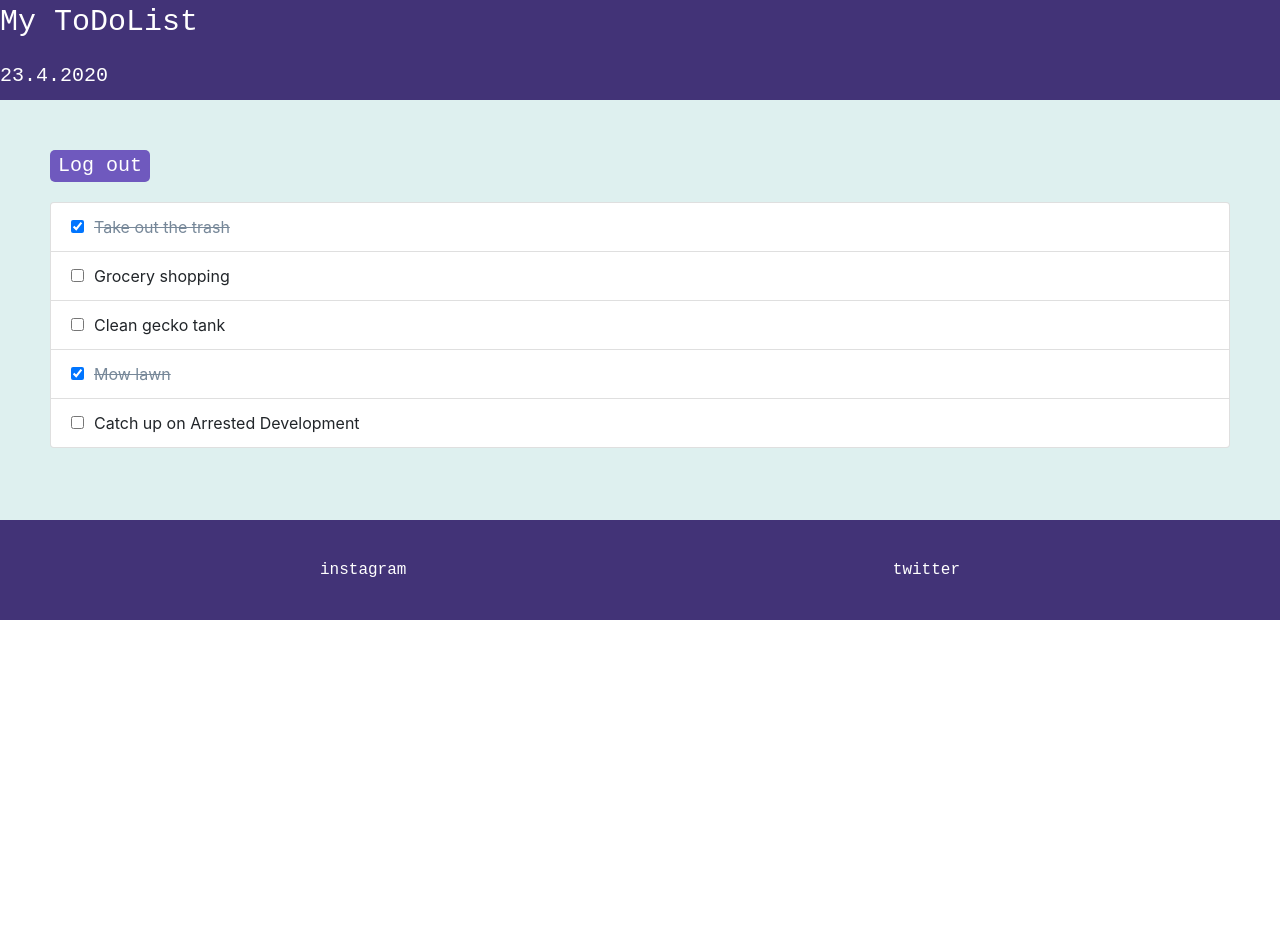
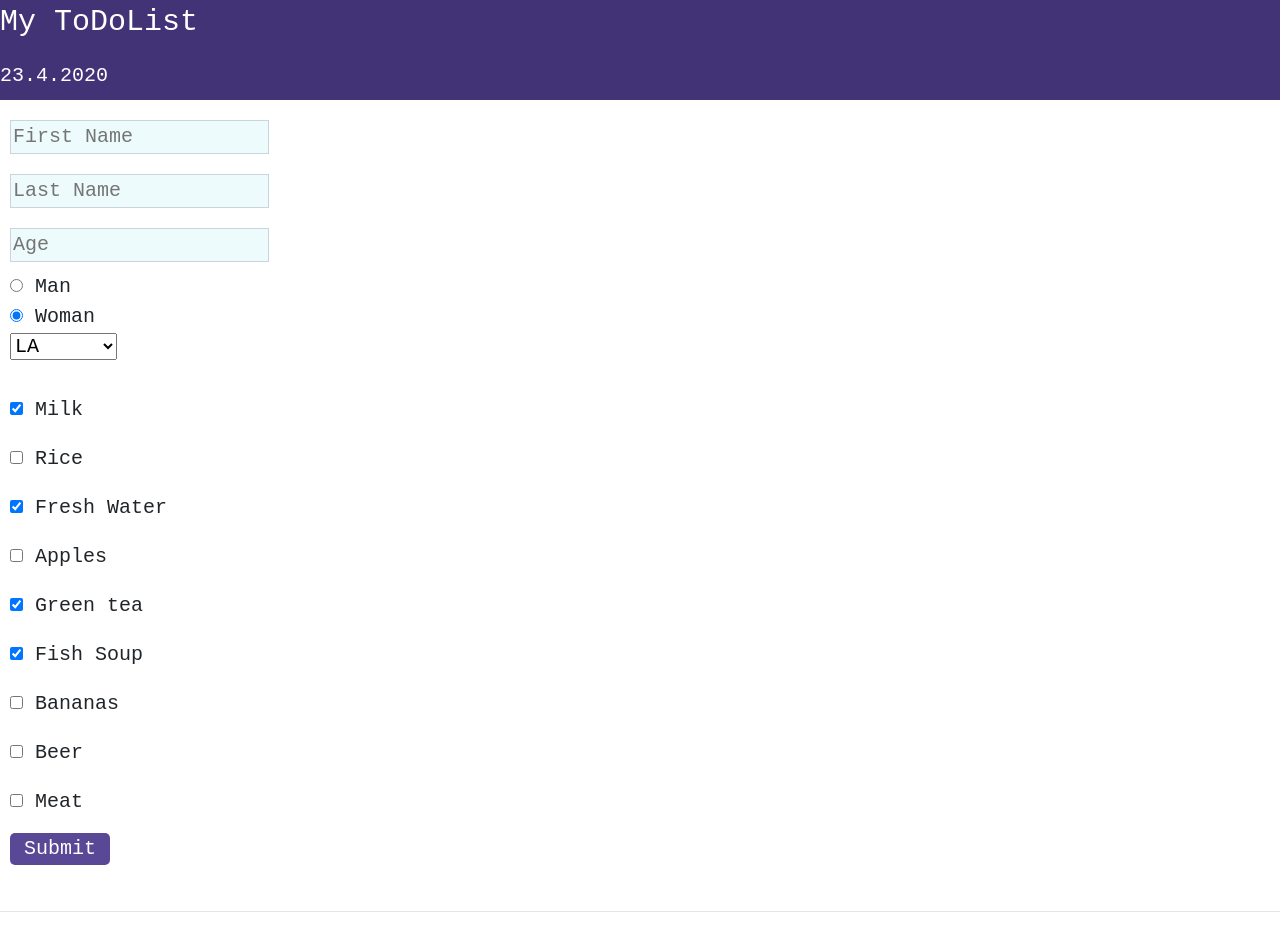
Before and after one commit to Natashkaa/ReactHW, a React (Create React App) app: page / in a window 1280 px wide. Shown: the top 940 px of the page. Before the commit the page ends 800 px from the top, so only its background shows below. Built offline with nearby package versions, Linux system fonts and the light colour scheme.

Commit message:
Diet Form

```diff
--- a/src/App.css
+++ b/src/App.css
@@ -12,8 +12,22 @@
 .item{
   margin-left: 10px
 }
+form{
+  font-size: 20px;
+  font-weight: lighter;
+  font-family: 'Courier New', Courier, monospace;
+  padding: 10px
+}
 .input{
-  border: 2px solid green;
+  border: 1px solid rgb(201, 212, 221);
+  background-color: rgb(238, 251, 253);
+  margin: 10px 0
+}
+.info{
+  font-size: 20px;
+  font-weight: lighter;
+  font-family: 'Courier New', Courier, monospace;
+  padding: 10px
 }
 /*header*/
 .header{
@@ -67,20 +81,6 @@
 }
 
 /*buttons*/
-.logOutBtn{
-  background-color: rgb(111, 89, 190);
-  border: none;
-  width: 100px;
-  border-radius: 5px;
-  margin-bottom: 20px;
-  color: white;
-  font-size: 20px;
-  font-weight: lighter;
-  font-family: 'Courier New', Courier, monospace;
-}
-.logOutBtn:hover{
-  background-color: rgb(89, 72, 150);
-}
 .logInBtn{
   background-color: rgb(89, 72, 150);
   border: none;
--- a/src/App.js
+++ b/src/App.js
@@ -1,63 +1,144 @@
-import React from 'react';
+import React, {Component} from 'react';
 import './App.css';
-import {TODOITEMS} from './TodoData';
-import TodoItem from './TodoItem';
 
-export default class TodoList extends React.Component{
-  constructor(props) {
-    super(props);
+class App extends Component {
+  constructor() {
+      super()
       this.state = {
-      list: [...TODOITEMS],
-      isLoggedIn : true
+        firstname: '',
+        lastname: '',
+        age: '',
+        man: false,
+        woman: true,
+        city: 'LA',
+        diet: [
+          {id: 0, value: "Milk", isChecked : true},
+          {id: 1, value: "Rice", isChecked : false },
+          {id: 2, value: "Fresh Water", isChecked : true },
+          {id: 3, value: "Apples", isChecked : false },
+          {id: 4, value: "Green tea", isChecked : true },
+          {id: 5, value: "Fish Soup", isChecked : true },
+          {id: 6, value: "Bananas", isChecked : false },
+          {id: 7, value: "Beer", isChecked : false },
+          {id: 8, value: "Meat", isChecked : false }
+        ]
+      };
+      this.handleSubmit = this.handleSubmit.bind(this);
+      this.handleChange = this.handleChange.bind(this);
   }
 
-    this.changeList = this.changeList.bind(this);
-    this.logIn = this.logIn.bind(this);
-    this.logOut = this.logOut.bind(this);
+  handleSubmit(event){
+    event.preventDefault();
+  }
+  handleChange(event){
+    const { name, value, type, checked } = event.target;
+    if(type === "radio"){
+      if(name === "man"){
+        this.setState({
+          man: true,
+          woman: false
+        })
+      }
+      else{
+        this.setState({
+          man: false,
+          woman: true
+        })
+      }
+    }
+    if(name === "city"){
+      this.setState({
+        city: event.target.value
+      })
+    }
+    if(type === "checkbox"){
+      let res = this.state.diet;
+      res.forEach(r => {
+      if (r.value === event.target.value)
+        r.isChecked =  event.target.checked
+      })
+      this.setState({diet: res})
+    }
+    else{
+      this.setState({
+          [name]: event.target.value
+        })
+    }
   }
 
-  changeList(itemId) {
-    // 1
-    let curItem = this.state.list.find(i => i.id === itemId);
-    // 2
-    curItem.completed = !curItem.completed;
-    // 3
-    this.setState({
-      list: [...this.state.list]
-    });
-  }
-
-  logIn(){
-    this.setState(prevState => ({
-      isLoggedIn: prevState
-    }));
-  }
-  logOut(){
-    this.setState(prevState => ({
-      isLoggedIn: !prevState
-    }));
-  }
-
-  render(){
+  render() {
       return (
-      <div className="main">
-        {this.state.isLoggedIn ? (
+          <main>
+              <form onSubmit={this.handleSubmit}>
+                  <input className="input" type="text" placeholder="First Name"
+                         value={this.state.firstname}
+                         onChange={this.handleChange}
+                         name="firstname"/><br />
+                  <input className="input" type="text" placeholder="Last Name"
+                          value={this.state.lastname}
+                          onChange={this.handleChange}
+                          name="lastname"/><br />
+                  <input className="input" type="number" placeholder="Age"
+                         value={this.state.age}
+                         onChange={this.handleChange}
+                         name="age"/><br />
+                  {/* Здесь создайте переключатели для выбора пола */}
                   <div>
-            <button className="logOutBtn" onClick={this.logOut}>Log out</button>
-              <div className="todoList">
-                <ul className="list-group">
-                  {this.state.list.map(item => <TodoItem
-                    key={item.id}
-                    id={item.id}
-                    text={item.text}
-                    isCompleted={item.completed}
-                    changeState={this.changeList}/>)
-                  }
-                </ul>
+                    <input type="radio"
+                           onChange={this.handleChange}
+                           value="Man"
+                           name="man"
+                           checked={this.state.man}></input> Man<br/>
+                    <input type="radio"
+                           onChange={this.handleChange}
+                           value="Woman"
+                           name="woman"
+                           checked={this.state.woman}></input> Woman
                   </div>
+                  {/* Здесь создайте поле со списком для выбора пункта назначения */}
+                  <div>
+                    <select name="city" value={this.state.city} onChange={this.handleChange}>
+                      <option value="London">London</option>
+                      <option value="Paris">Paris</option>
+                      <option  value="Atlanta">Atlanta</option>
+                      <option selected value="LA">LA</option>
+                    </select>
                   </div>
-        ) : <button className="logInBtn" onClick={this.logIn}>Log in</button>}
+                  <br />
+                  {/* Здесь создайте флажки для указания диетологических ограничений */}
+                  <div>
+                    <p><input key={this.state.diet[0].id} type="checkbox" className="input" onChange={this.handleChange} value={this.state.diet[0].value} checked={this.state.diet[0].isChecked}></input> Milk</p>
+                    <p><input key={this.state.diet[1].id} type="checkbox" className="input" onChange={this.handleChange} value={this.state.diet[1].value} checked={this.state.diet[1].isChecked}></input> Rice</p>
+                    <p><input key={this.state.diet[2].id} type="checkbox" className="input" onChange={this.handleChange} value={this.state.diet[2].value} checked={this.state.diet[2].isChecked}></input> Fresh Water</p>
+                    <p><input key={this.state.diet[3].id} type="checkbox" className="input" onChange={this.handleChange} value={this.state.diet[3].value} checked={this.state.diet[3].isChecked}></input> Apples</p>
+                    <p><input key={this.state.diet[4].id} type="checkbox" className="input" onChange={this.handleChange} value={this.state.diet[4].value} checked={this.state.diet[4].isChecked}></input> Green tea</p>
+                    <p><input key={this.state.diet[5].id} type="checkbox" className="input" onChange={this.handleChange} value={this.state.diet[5].value} checked={this.state.diet[5].isChecked}></input> Fish Soup</p>
+                    <p><input key={this.state.diet[6].id} type="checkbox" className="input" onChange={this.handleChange} value={this.state.diet[6].value} checked={this.state.diet[6].isChecked}></input> Bananas</p>
+                    <p><input key={this.state.diet[7].id} type="checkbox" className="input" onChange={this.handleChange} value={this.state.diet[7].value} checked={this.state.diet[7].isChecked}></input> Beer</p>
+                    <p><input key={this.state.diet[8].id} type="checkbox" className="input" onChange={this.handleChange} value={this.state.diet[8].value} checked={this.state.diet[8].isChecked}></input> Meat</p>
                   </div>
+                  <button className="logInBtn">Submit</button>
+              </form>
+              <hr />
+              <div className="info">
+                <h2><font color="#3AC1EF">Entered information:</font></h2>
+                <p>Your name: {this.state.firstname} {this.state.lastname}</p>
+                <p>Your age: {this.state.age}</p>
+                <p>Your gender: {this.state.woman ? 'Woman' : 'Man'}</p>
+                <p>Your destination: {this.state.city}</p>
+                <p>
+                  Your dietary restrictions:
+                </p>
+                <ol>
+                  {/* Список диетологических ограничений */}
+                  {this.state.diet.filter(d => d.isChecked).map((d) => {
+                      return <li>{d.value}</li>
+                  })}
+                </ol>
+              </div>
+          </main>
       )
   }
 }
+
+export default App
--- a/src/TodoData.js
+++ /dev/null
@@ -1,27 +0,0 @@
-export let TODOITEMS = [
-    {
-        id: 1,
-        text: "Take out the trash",
-        completed: true
-    },
-    {
-        id: 2,
-        text: "Grocery shopping",
-        completed: false
-    },
-    {
-        id: 3,
-        text: "Clean gecko tank",
-        completed: false
-    },
-    {
-        id: 4,
-        text: "Mow lawn",
-        completed: true
-    },
-    {
-        id: 5,
-        text: "Catch up on Arrested Development",
-        completed: false
-    }
-]
--- a/src/TodoItem.js
+++ /dev/null
@@ -1,19 +0,0 @@
-import React from 'react';
-
-class TodoItem extends React.Component{
-    render(){
-        return (
-            <li className="list-group-item form-check">
-                <input type="checkbox" checked={this.props.isCompleted} onChange={() =>
-                    {
-                        return this.props.changeState(this.props.id);
-                    }}/>
-                {this.props.isCompleted ? (
-                    <span className="todoItemChecked item">{this.props.text}</span>
-                ) : <span className="item">{this.props.text}</span>}
-            </li>
-        )
-    }
-}
-
-export default TodoItem;
```
Lines whose indentation alone changed are shown as unchanged.
